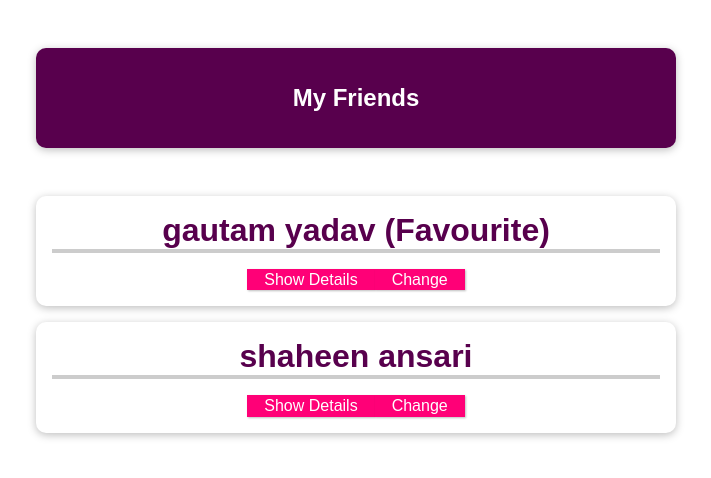
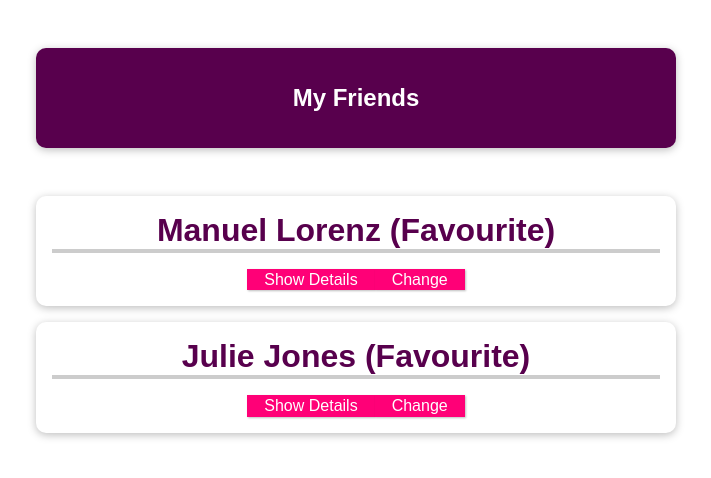
Before and after one commit to gautamyadavsgit/Vue-component-communication, a Vue app: page / in a window 1280 px wide. Shown: the top 478 px of the page, without its empty margins (284-995 px from the left). Built offline with nearby package versions, Linux system fonts and the light colour scheme.

Commit message:
added dynamic props

```diff
--- a/src/App.vue
+++ b/src/App.vue
@@ -4,8 +4,14 @@
       <h1>My Friends</h1>
     </header>
     <ul>
-      <friend-contact name="gautam yadav" phone-number="0987654321" email="gautam@localhost.com" is-favorite="1"></friend-contact>
-      <friend-contact name="shaheen ansari" phone-number="1234567890" email="shaheen@localhost.com" is-favorite="0"></friend-contact>
+      <friend-contact
+        v-for="friend in friends"
+        :key="friend.id"
+        :name="friend.name"
+        :phone-number="friend.phone"
+        :email="friend.email"
+        is-favorite="true"
+      ></friend-contact>
     </ul>
   </section>
 </template>
--- a/src/components/FriendContact.vue
+++ b/src/components/FriendContact.vue
@@ -1,6 +1,6 @@
 <template>
   <li>
-    <h2>{{ name }} {{ friendIsFavorite === "1" ? "(Favourite)" : "" }}</h2>
+    <h2>{{ name }} {{ friendIsFavorite ? "(Favourite)" : "" }}</h2>
     <button @click="toggleDetails">
       {{ detailsAreVisible ? "Hide" : "Show" }} Details
     </button>
@@ -42,12 +42,9 @@ export default {
       required: true,
     },
     isFavorite: {
-      type: String,
+      type: Boolean,
       required: false,
-      default: "0",
-      validator: function (value) {
-        return value === '1' || value === '0';
-      },
+      default: false,
     },
   },
   data() {
@@ -67,11 +64,7 @@ export default {
       this.detailsAreVisible = !this.detailsAreVisible;
     },
     changeFavorite() {
-      if (this.friendIsFavorite == "1") {
-        this.friendIsFavorite = "0";
-      } else {
-        this.friendIsFavorite = "1";
-      }
+      this.friendIsFavorite = !this.friendIsFavorite;
     },
   },
 };
```
Also changed, not shown: 1 other file (tests, documents, lock files or other folders).
